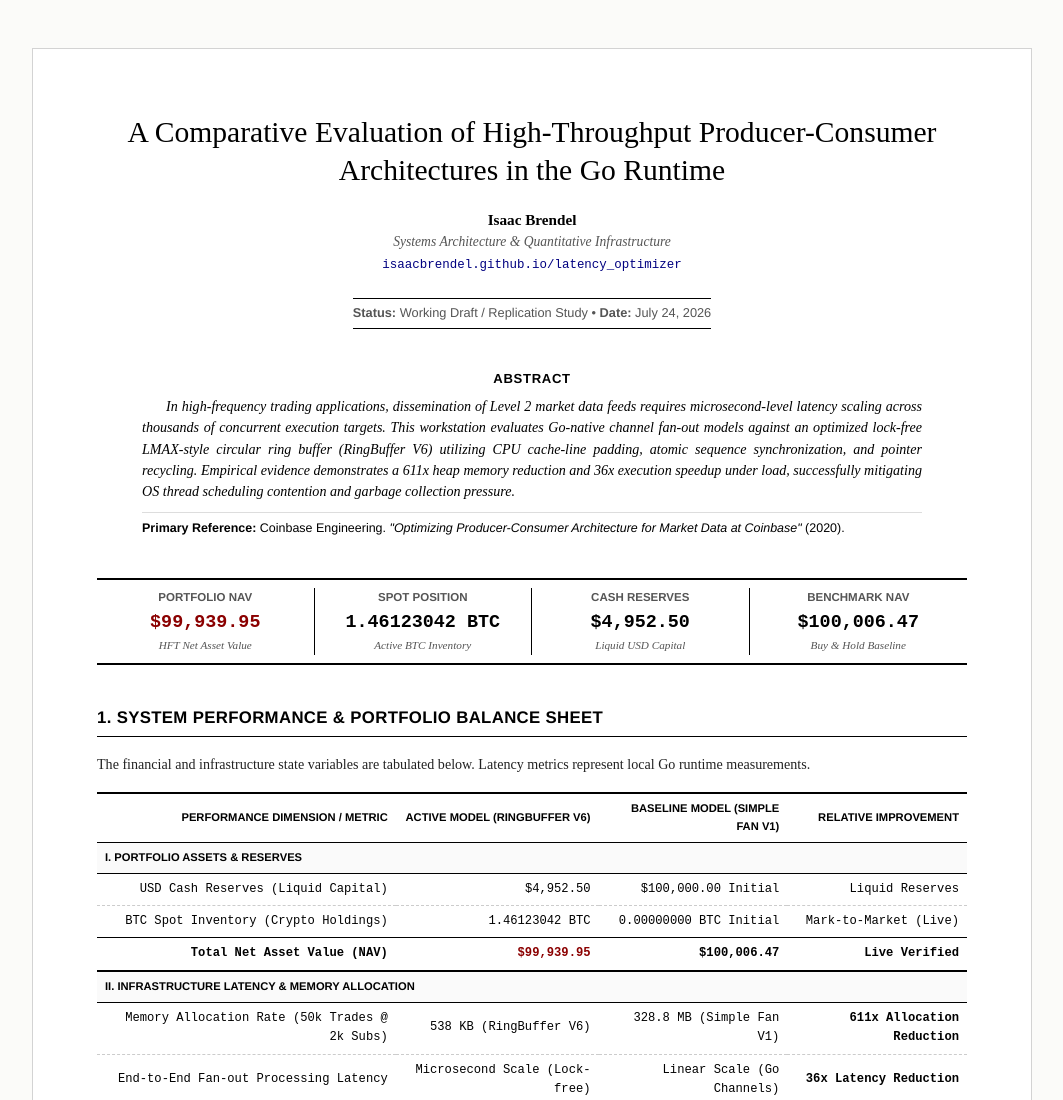
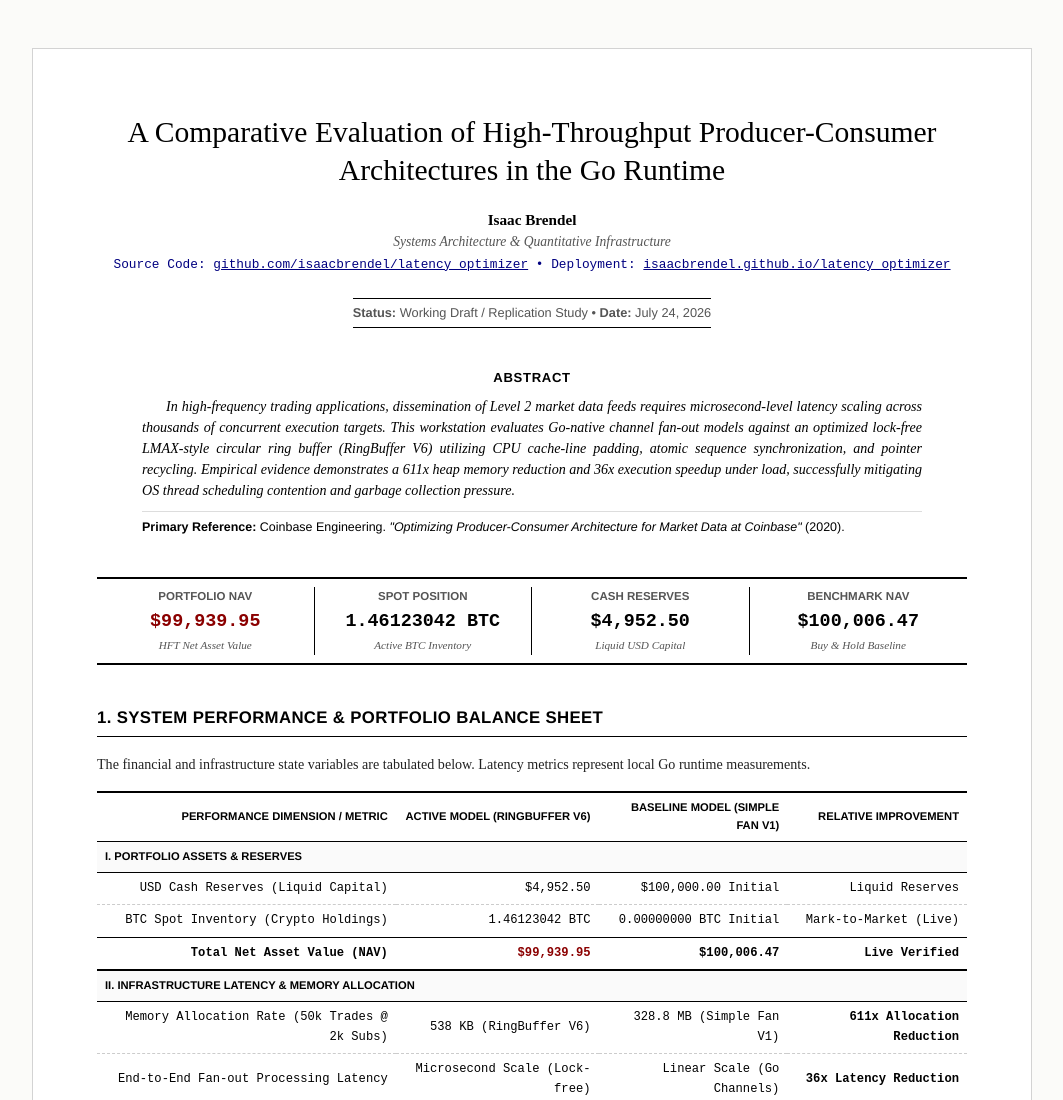
Before and after one commit to isaacbrendel/latency_optimizer, a plain HTML site: page docs/index.html in a window 1280 px wide. Shown: the top 1100 px of the page, without its empty margins (108-1171 px from the left). Drawn offline with nearby package versions, Linux system fonts and the light colour scheme; no server answers.

Commit message:
Workstation refinement: Make GitHub repository and deployment links clickable in the title block

```diff
--- a/docs/index.html
+++ b/docs/index.html
@@ -17,7 +17,10 @@
             <div class="authors-block">
                 <strong>Isaac Brendel</strong><br>
                 <span class="author-affiliation">Systems Architecture &amp; Quantitative Infrastructure</span><br>
-                <span class="author-email">isaacbrendel.github.io/latency_optimizer</span>
+                <span class="author-email" style="font-family: var(--font-mono); font-size: 0.8rem; margin-top: 4px; display: block;">
+                    Source Code: <a href="https://github.com/isaacbrendel/latency_optimizer" target="_blank" style="color: var(--accent-blue); text-decoration: underline;">github.com/isaacbrendel/latency_optimizer</a> &bull;
+                    Deployment: <a href="https://isaacbrendel.github.io/latency_optimizer/" target="_blank" style="color: var(--accent-blue); text-decoration: underline;">isaacbrendel.github.io/latency_optimizer</a>
+                </span>
             </div>
             <div class="manuscript-status">
                 <span><strong>Status:</strong> Working Draft / Replication Study</span> &bull;
```
